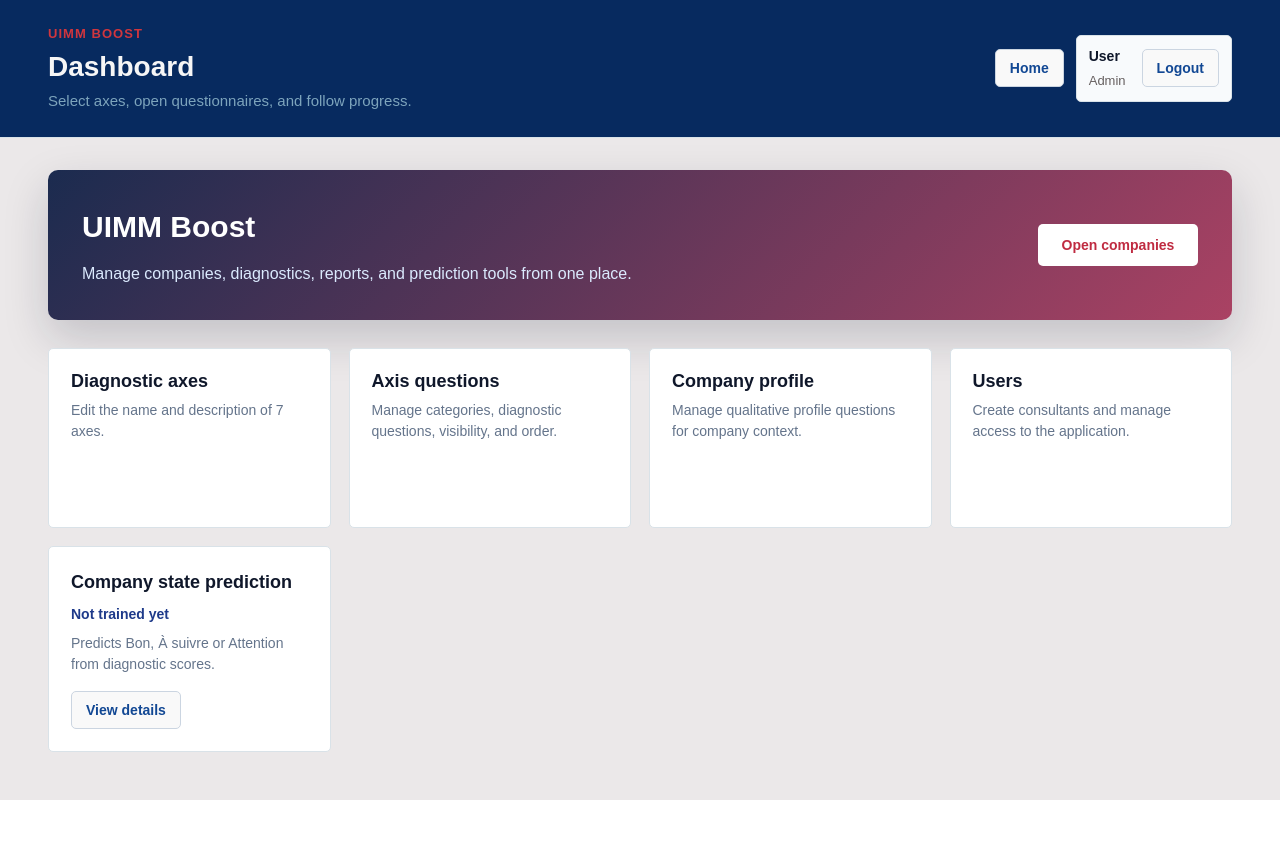
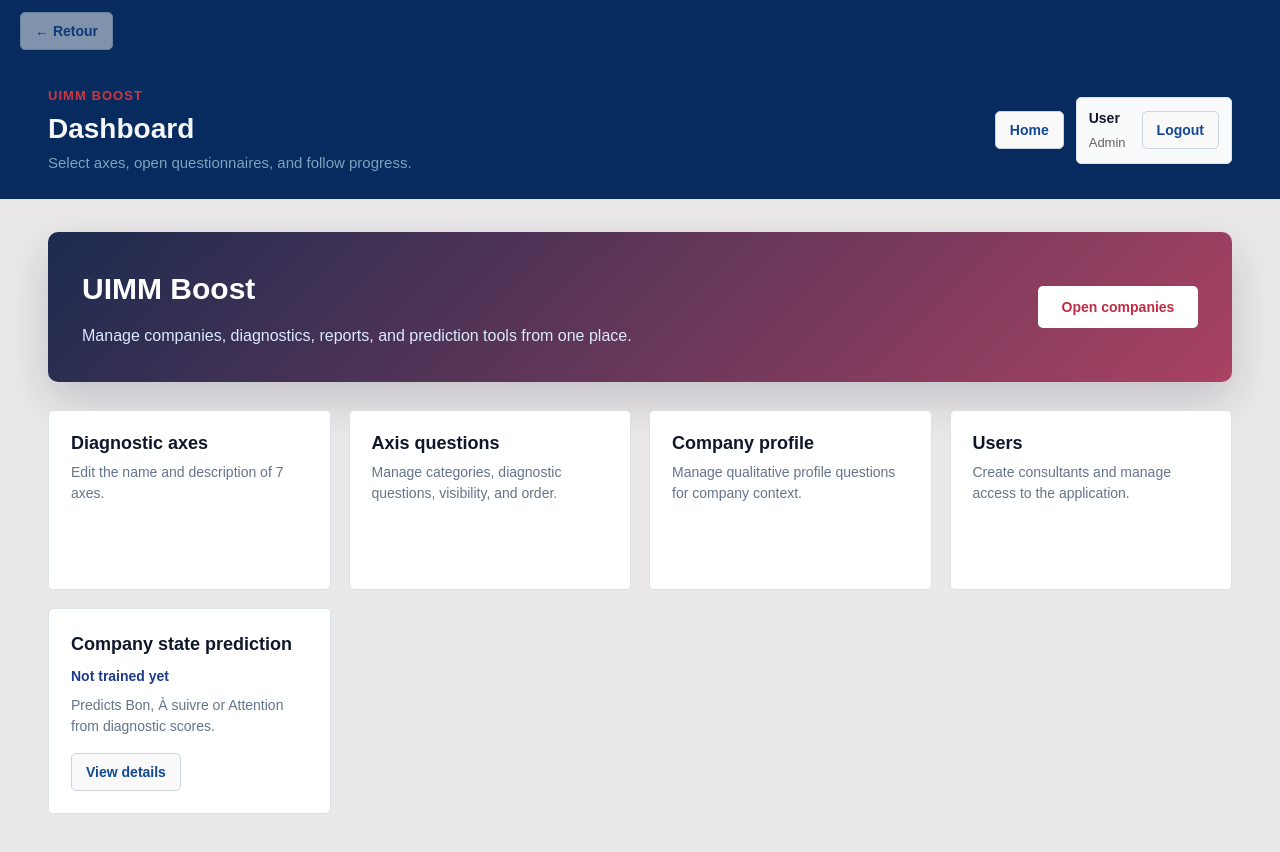
Before and after one commit to khrisssss/UIMM_app, a React (Vite) app in the folder Frontend/: page /dashboard in a window 1280 px wide. Shown: the top 852 px of the page. Before the commit the page ends 800 px from the top, so only its background shows below. Built offline with nearby package versions, Linux system fonts and the light colour scheme; no server answers; sample sign-in values are in the browser's storage.

Commit message:
Add upper-left back navigation across application pages

```diff
--- a/Frontend/src/App.jsx
+++ b/Frontend/src/App.jsx
@@ -1,5 +1,5 @@
 import { useEffect, useState } from "react";
-import { BrowserRouter, Routes, Route, Navigate } from "react-router-dom";
+import { BrowserRouter, Routes, Route, Navigate, useLocation, useNavigate } from "react-router-dom";
 
 import LoginPage from "./pages/LoginPage";
 import DashboardPage from "./pages/DashboardPage";
@@ -15,6 +15,51 @@ import AdminProfileQuestionsPage from "./pages/AdminProfileQuestionsPage";
 import AdminAxisQuestionsPage from "./pages/AdminAxisQuestionsPage";
 import AdminUsersPage from "./pages/AdminUsersPage";
 import AdminAxesPage from "./pages/AdminAxesPage";
+
+
+function PageBackButton() {
+  const location = useLocation();
+  const navigate = useNavigate();
+  const token = localStorage.getItem("access_token");
+  const user = JSON.parse(localStorage.getItem("user"));
+  const home = user?.role === "admin" ? "/dashboard" : "/companies";
+
+  if (!token || location.pathname === "/login") return null;
+
+  function goBack() {
+    if (window.history.state?.idx > 0) {
+      navigate(-1);
+      return;
+    }
+    // Directly opened pages have no previous application history entry.
+    const company = location.pathname.match(/^\/companies\/([^/]+)/);
+    const fallback = company
+      ? (/\/(finance|diagnostic\/[^/]+)$/.test(location.pathname)
+          ? `/companies/${company[1]}/diagnostic`
+          : "/companies")
+      : home;
+    if (fallback !== location.pathname) navigate(fallback);
+  }
+
+  const atHome = location.pathname === home && !(window.history.state?.idx > 0);
+  return (
+    <div style={{
+      padding: "12px 20px", background: "#072a5f",
+      display: "flex", justifyContent: "flex-start",
+    }}>
+      <button
+        type="button"
+        className="secondary-button"
+        onClick={goBack}
+        disabled={atHome}
+        aria-label="Retour à la page précédente"
+        style={{ opacity: atHome ? 0.5 : 1, cursor: atHome ? "default" : "pointer" }}
+      >
+        <span aria-hidden="true">← </span>Retour
+      </button>
+    </div>
+  );
+}
 
 function App() {
   const token = localStorage.getItem("access_token");
@@ -40,6 +85,7 @@ function App() {
 
   return (
     <BrowserRouter>
+      <PageBackButton />
       <Routes>
         <Route
           path="/login"
```
